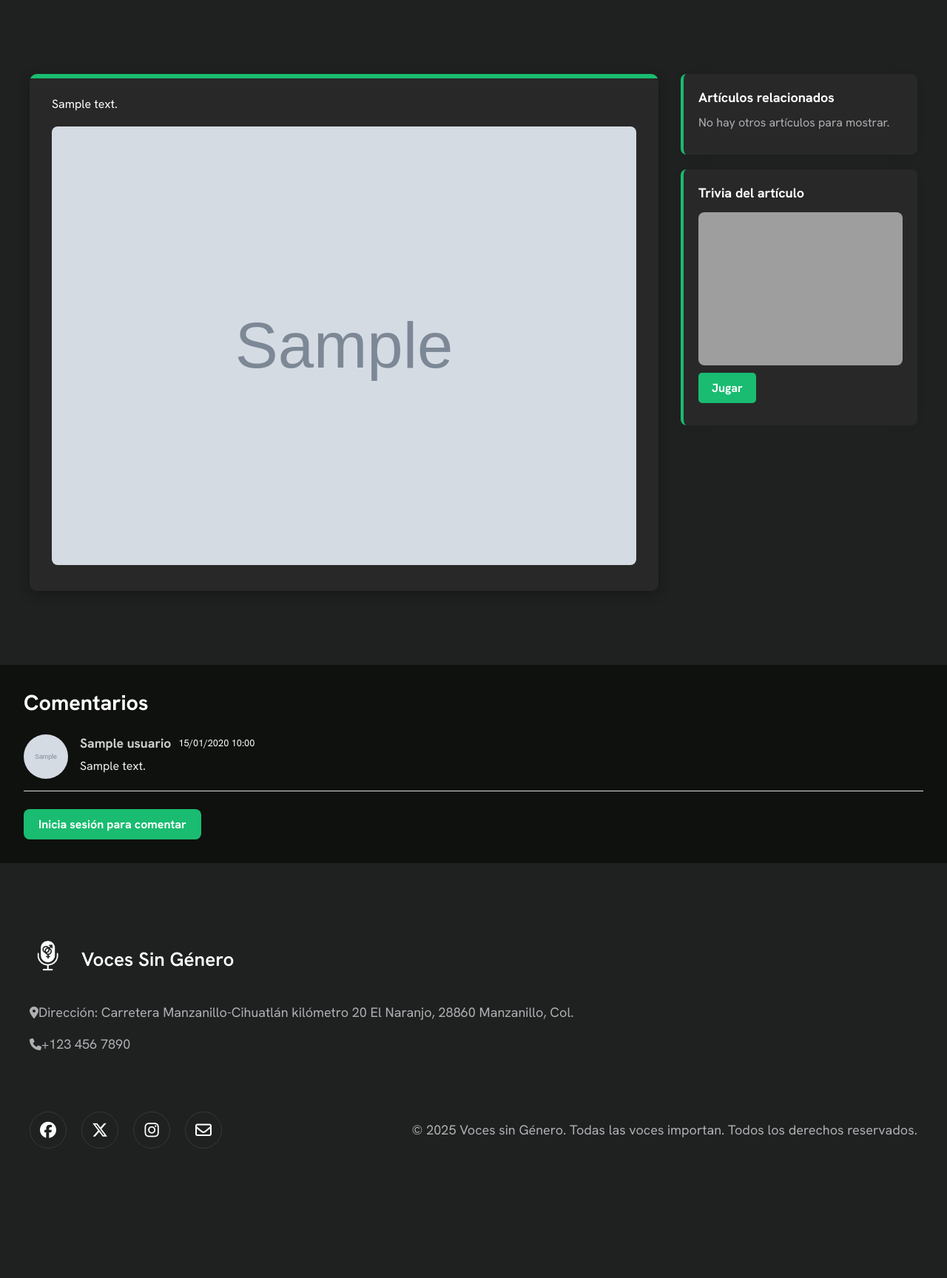
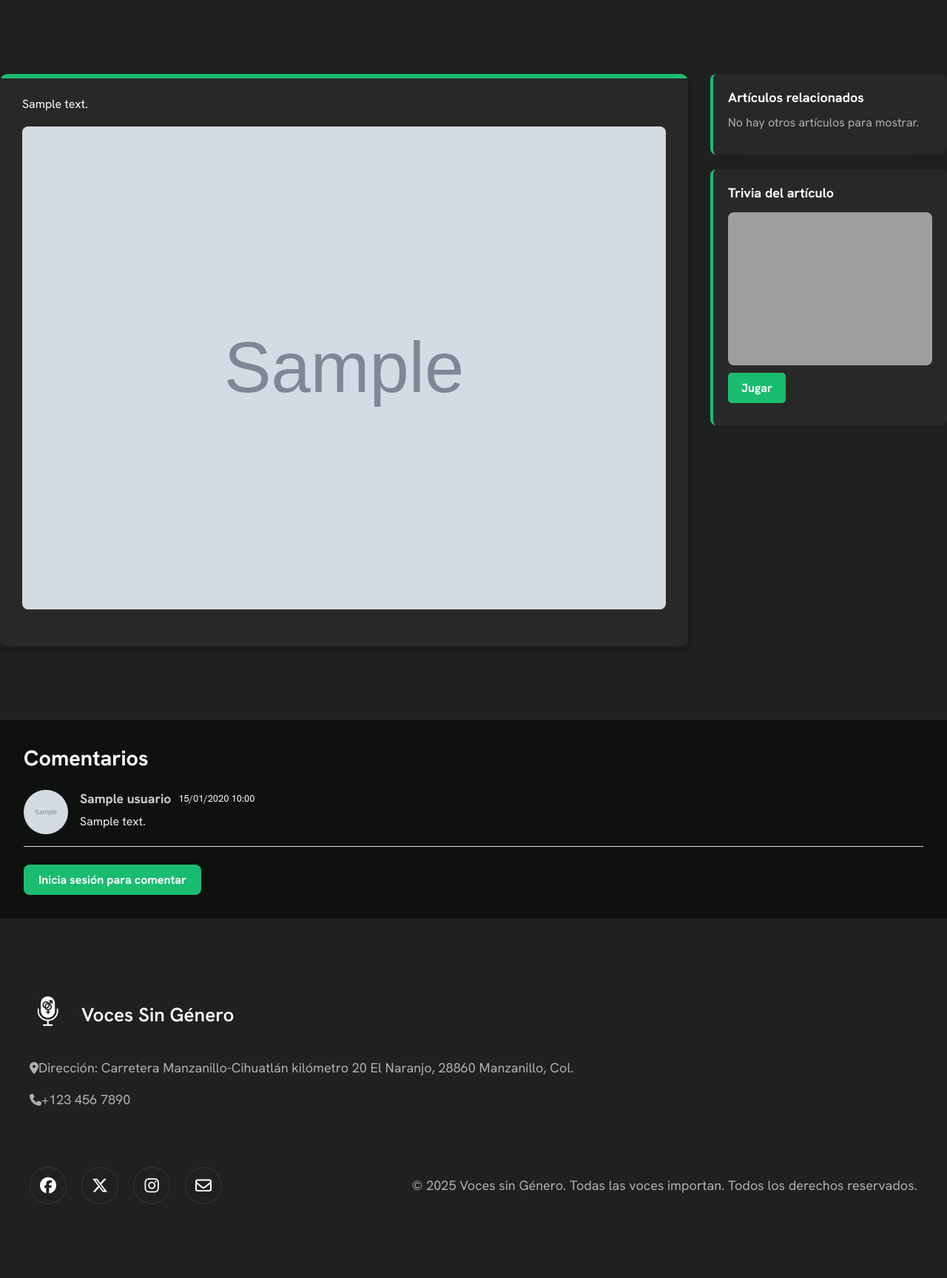
Before and after one commit to melyyyhdz/VocesSinGenero, a PHP site: page /articulo.php?id=1 in a window 1280 px wide. Shown: the part 680-2408 px from the top of the page at 74% size. Before the commit the page ends 2233 px from the top, so only its background shows below. Run offline with PHP 8.4, Linux system fonts and the light colour scheme; tables that the repository leaves empty or names only in its code hold one stand-in row (values such as "Sample post"); grey boxes marked "Sample" are stand-in pictures; some libraries are stand-ins or nearby versions; grey boxes are pictures that could not be loaded.

Commit message:
responsive arreglado

```diff
--- a/css/articulos.css
+++ b/css/articulos.css
@@ -52,7 +52,7 @@
 /* =========================== */
 
 .container-content {
-	max-width: 1200px;
+	max-width: 1500px;
 	width: 100%;
 	margin: auto;
 	display: flex;
@@ -115,6 +115,25 @@ article img {
 	width: 100%;
 	margin-top: 20px;
 	border-radius: 8px;
+}
+
+/* Imágenes dentro del contenido del artículo */
+article img {
+  max-width: 100%;
+  width: 100%;
+  height: auto;
+  display: block;
+  margin: 20px 0;
+  border-radius: 8px;
+}
+
+article img,
+article figure,
+article figure img {
+  max-width: 100%;
+  width: 100%;
+  height: auto;
+  display: block;
 }
 
 /* Botones */
@@ -338,7 +357,7 @@ article img {
 
 @media screen and (max-width: 1220px) {
 	.container-content {
-		max-width: 1000px;
+		max-width: 1300px;
 		padding: 0 20px;
 	}
 }
@@ -369,15 +388,14 @@ article img {
 }
 
 @media screen and (max-width: 768px) {
-	.container-cover-info h1 {
-		font-size: 26px;
-	}
 
-	.container-cover-info p {
-		font-size: 16px;
-	}
-
-	article h1 {
-		font-size: 28px;
-	}
+  .article-container-cover h1,
+  .container-cover-info h1,
+  article h1 {
+    font-size: 24px !important;
+    line-height: 1.2;
+    word-break: break-word;
+    overflow-wrap: break-word;
+    hyphens: auto;
+  }
 }
--- a/js/partials.js
+++ b/js/partials.js
@@ -21,6 +21,17 @@ document.addEventListener("DOMContentLoaded", () => {
       }
     });
   }
+
+  window.addEventListener('resize', function () {
+  const menu = document.querySelector('.menu-responsive');
+  const toggle = document.querySelector('.btn-toggle');
+
+  if (window.innerWidth > 992) {
+    menu.classList.remove('show');
+    document.querySelector('.fa-bars')?.classList.add('active');
+    document.querySelector('.fa-xmark')?.classList.remove('active');
+  }
+});
 
   // DATOS DE USUARIO Y MENÚ
   const user = JSON.parse(localStorage.getItem("user"));
```
